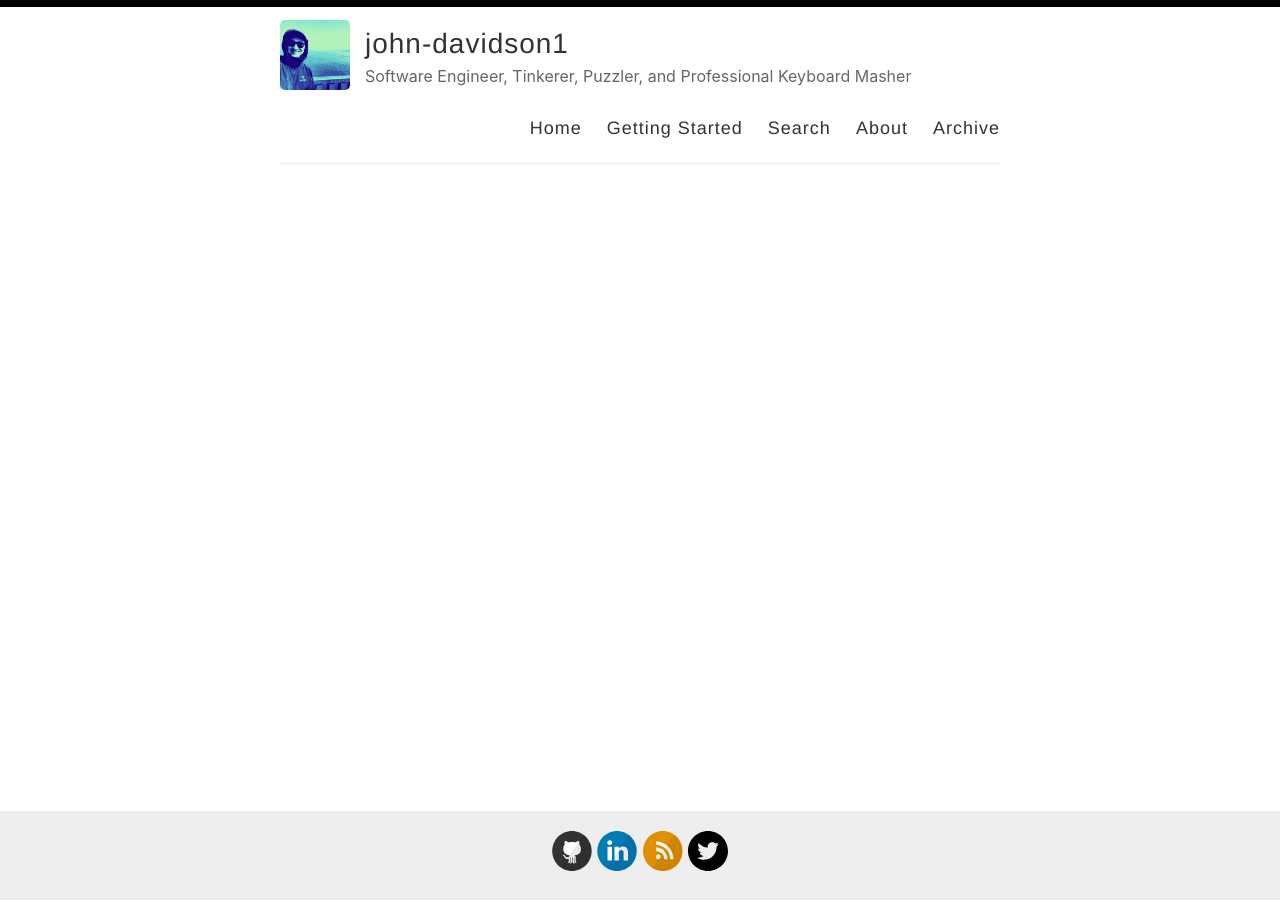
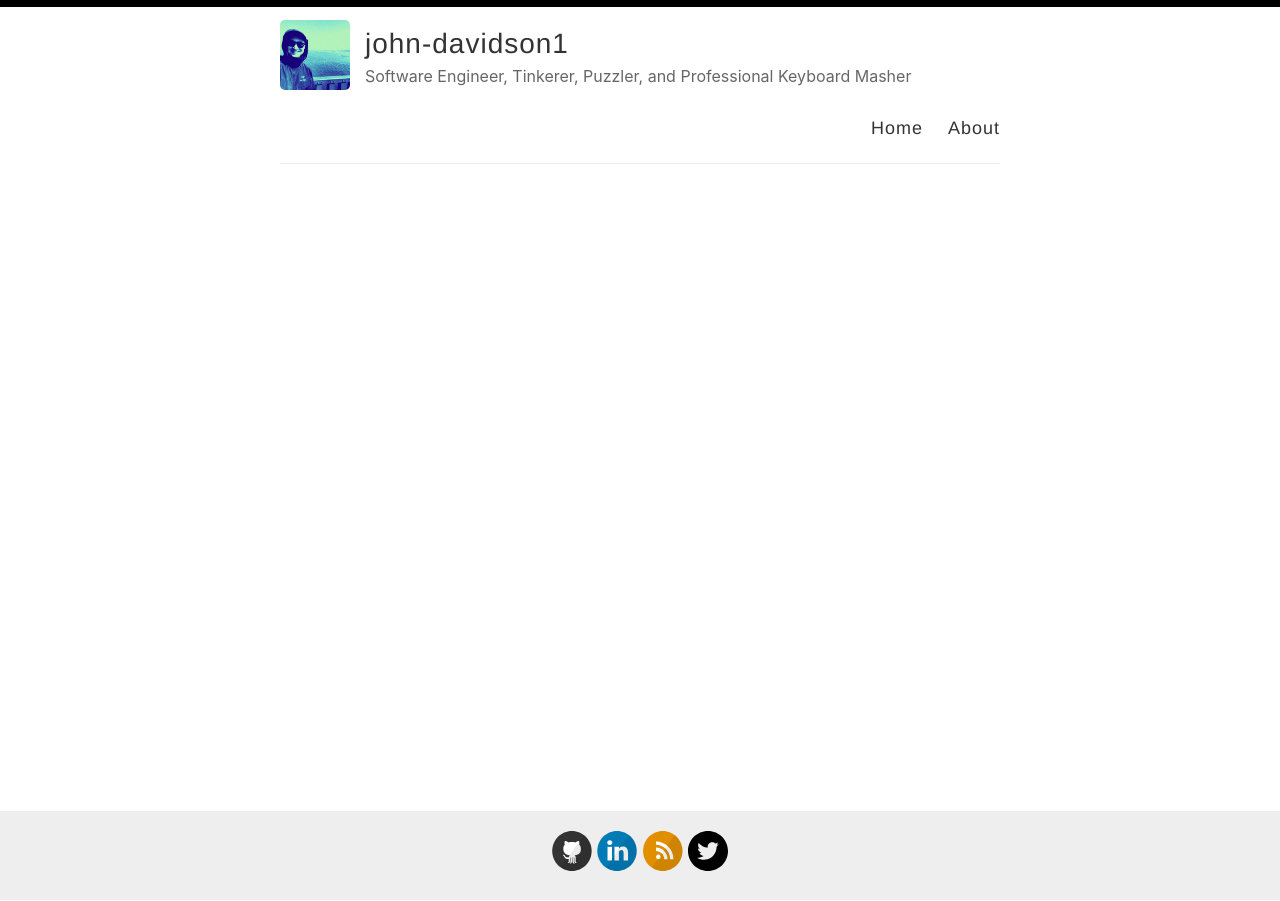
Before and after one commit to john-davidson1/john-davidson1.github.io, a Jekyll site: the page built from index.html, in a window 1280 px wide. Built offline with Jekyll 4.4.1, drawn with Linux system fonts in a browser that asks for light colours; the list of posts is cut into pages by our own code.

Commit message:
remove outdated nav links for now

```diff
--- a/_layouts/default.html
+++ b/_layouts/default.html
@@ -29,10 +29,9 @@
 
             <nav>
               <a href="{{ site.baseurl }}/">Home</a>
-              <a href="{{ site.baseurl }}/getting-started">Getting Started</a>
-              <a href="{{ site.baseurl }}/search">Search</a>
+<!--              <a href="{{ site.baseurl }}/search">Search</a>-->
               <a href="{{ site.baseurl }}/about">About</a>
-              <a href="{{ site.baseurl }}/archive">Archive</a>
+<!--              <a href="{{ site.baseurl }}/archive">Archive</a>-->
             </nav>
           </header>
         </div>
```
